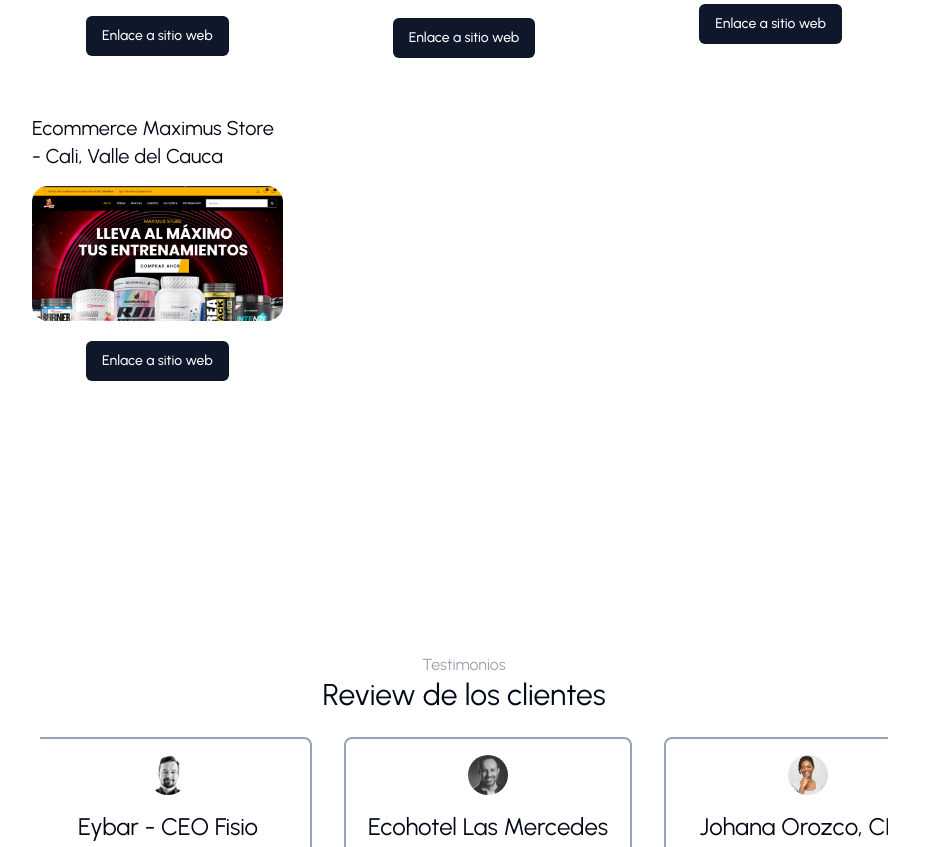
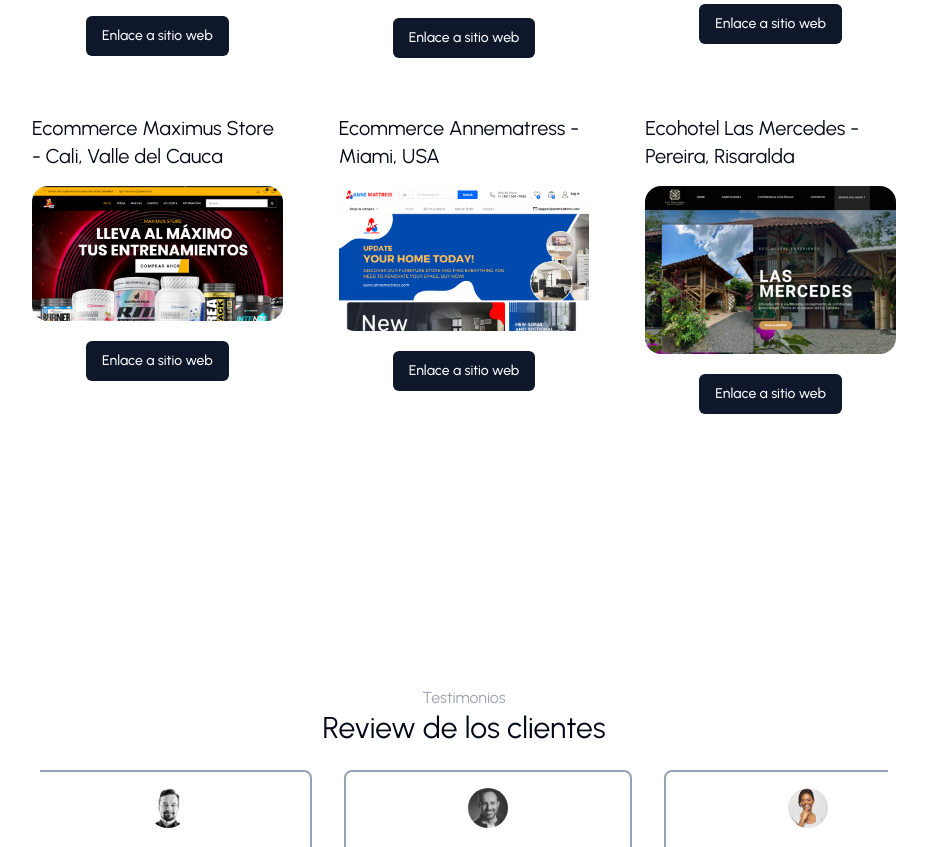
Before and after one commit to Jhondao/Jhonorozco.com, a Next.js app: page / in a window 1280 px wide. Shown: the part 3955-4802 px from the top of the page, without its empty margins (176-1103 px from the left). Built offline with nearby package versions, Linux system fonts and the light colour scheme.

Commit message:
New Projects

```diff
--- a/data.tsx
+++ b/data.tsx
@@ -288,6 +288,20 @@
         urlGithub: "#!",
         urlDemo: "https://maximustore.com/",
     },
+    {
+        id: 8,
+        title: "Ecommerce Annematress - Miami, USA",
+        image: "/img-annematress.png",
+        urlGithub: "#!",
+        urlDemo: "https://annemattress.com/",
+    },
+    {
+        id: 9,
+        title: "Ecohotel Las Mercedes - Pereira, Risaralda",
+        image: "/img-ecohotel.png",
+        urlGithub: "#!",
+        urlDemo: "https://ecohotellasmercedes.com/",
+    },
 
 
 ];
```
